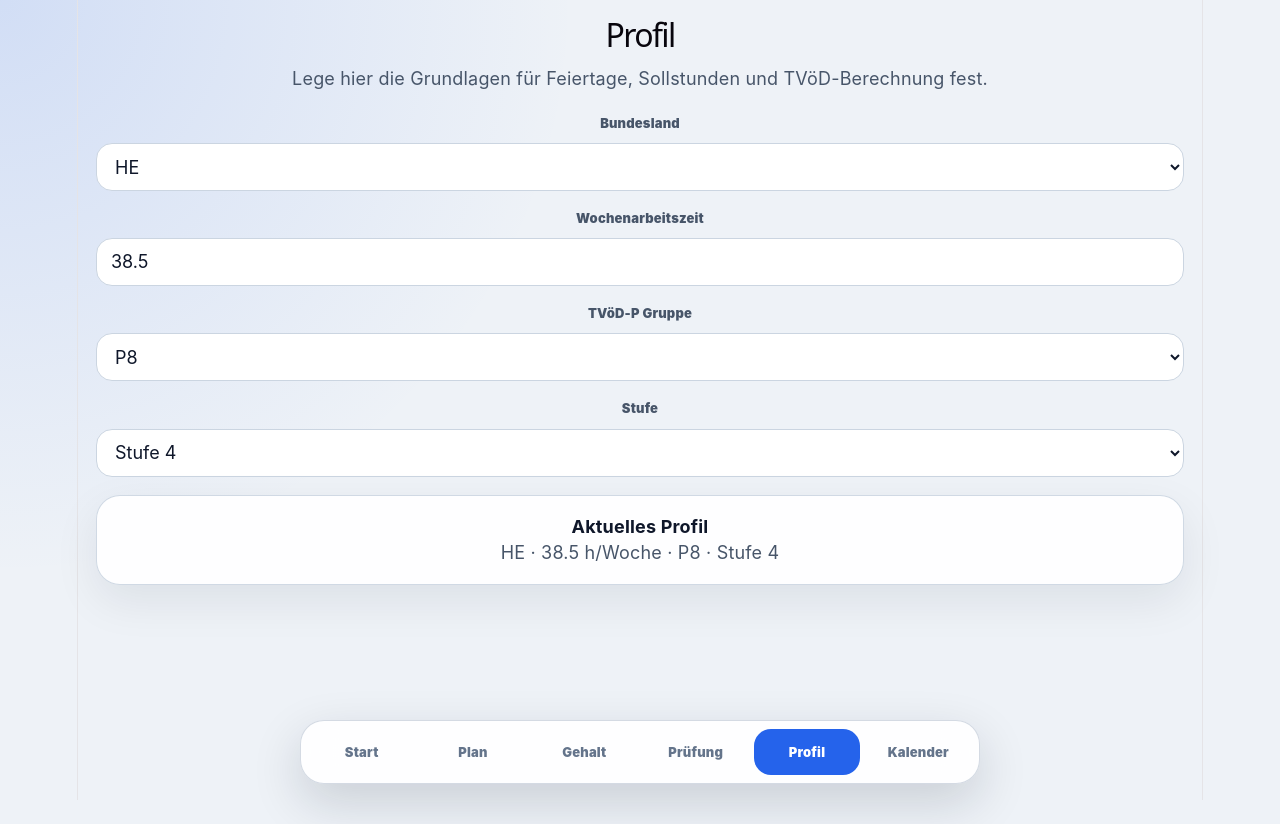
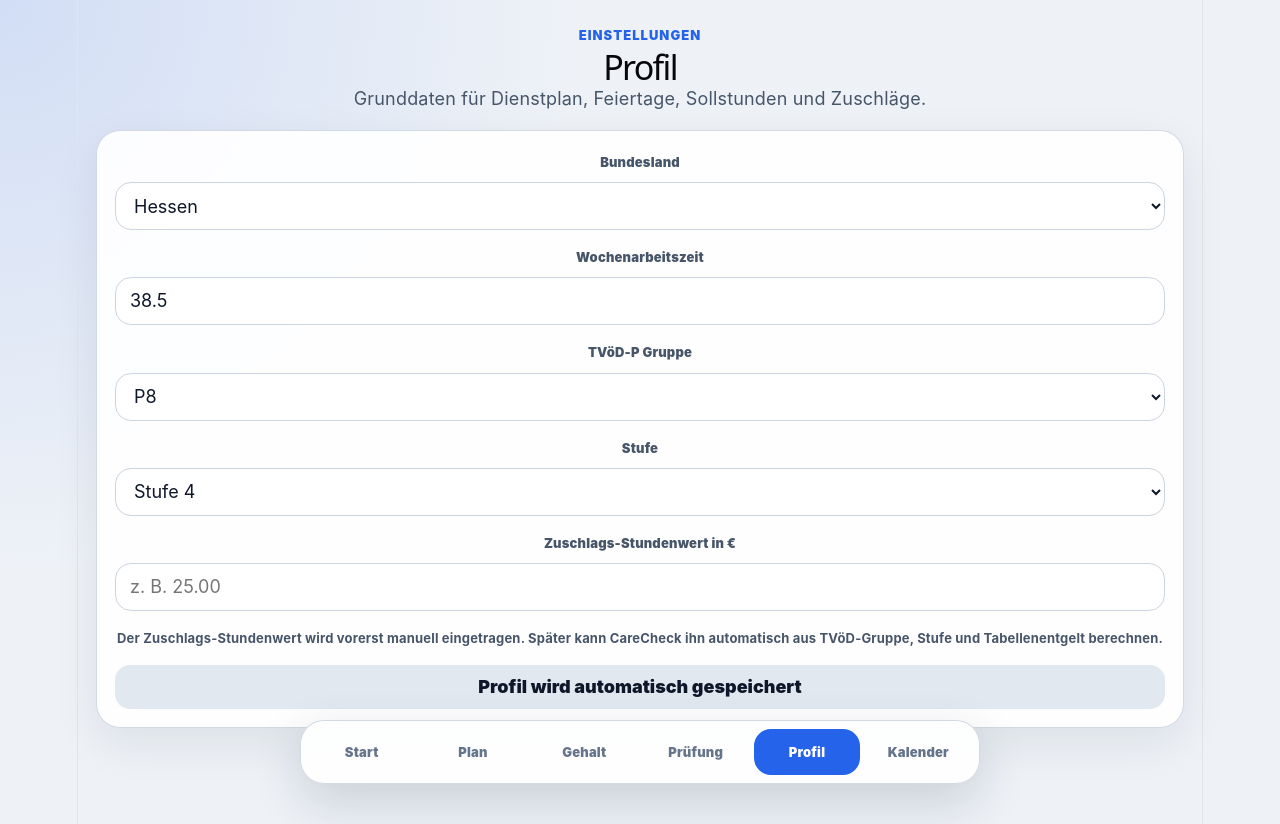
Before and after one commit to vladularu/carecheck-web, a React (Vite) app: page /profil in a window 1280 px wide. Before the commit the page ends 800 px from the top, so only its background shows below. Built offline with nearby package versions, Linux system fonts and the light colour scheme.

Commit message:
v0.9.7 Zuschlagsstundenwert im Profil hinterlegen

```diff
--- a/src/App.css
+++ b/src/App.css
@@ -811,3 +811,32 @@ a {
   font-weight: 700;
   opacity: 0.85;
 }
+
+.profile-helper {
+  margin: 0;
+  color: #64748b;
+  font-size: 13px;
+  font-weight: 700;
+}
+
+.shift-premium-row span {
+  display: grid;
+  gap: 2px;
+}
+
+.shift-premium-row small {
+  color: #9a3412;
+  font-size: 11px;
+  font-weight: 700;
+}
+
+.shift-premium-total {
+  display: flex;
+  justify-content: space-between;
+  gap: 10px;
+  padding-top: 8px;
+  border-top: 1px solid #fed7aa;
+  color: #7c2d12;
+  font-size: 14px;
+  font-weight: 950;
+}
--- a/src/components/calendar/DayDetails.tsx
+++ b/src/components/calendar/DayDetails.tsx
@@ -17,6 +17,7 @@ interface DayDetailsProps {
   shifts: Shift[];
   holiday: Holiday | null;
   federalState: FederalState;
+  baseHourlyRate?: number;
   onAddShift: (shift: Shift) => void;
   onUpdateShift: (shift: Shift) => void;
   onDeleteShift: (id: string) => void;
@@ -39,6 +40,7 @@ export default function DayDetails({
   shifts,
   holiday,
   federalState,
+  baseHourlyRate,
   onAddShift,
   onUpdateShift,
   onDeleteShift,
@@ -90,11 +92,19 @@ export default function DayDetails({
                       {shift.type !== "FREE" && (
                         <>
                           <div className="day-details-shift-meta">
-        <span>{formatTimeRange24(shift.startTime, shift.endTime)}</span>
+                            <span>
+                              {formatTimeRange24(
+                                shift.startTime,
+                                shift.endTime,
+                              )}
+                            </span>
                             <span>{calculateNetHours(shift)} h netto</span>
                           </div>
 
-      <ShiftPremiumSummary premium={premium} />
+                          <ShiftPremiumSummary
+                            premium={premium}
+                            baseHourlyRate={baseHourlyRate}
+                          />
                         </>
                       )}
 
--- a/src/components/calendar/ShiftPremiumSummary.tsx
+++ b/src/components/calendar/ShiftPremiumSummary.tsx
@@ -1,19 +1,40 @@
-import { calculatePremiumLines } from "../../services/calculation/premiumAmountCalculator";
+import {
+  calculatePremiumLines,
+  type PremiumLine,
+} from "../../services/calculation/premiumAmountCalculator";
 import type { ShiftPremiumHours } from "../../services/calculation/shiftPremiumCalculator";
 
 interface ShiftPremiumSummaryProps {
   premium: ShiftPremiumHours;
+  baseHourlyRate?: number;
 }
 
 function formatHours(value: number): string {
   return `${value} h`;
 }
 
+function formatEuro(value: number): string {
+  return new Intl.NumberFormat("de-DE", {
+    style: "currency",
+    currency: "EUR",
+  }).format(value);
+}
+
+function formatLineAmount(line: PremiumLine): string {
+  if (line.amount === null) {
+    return "€ offen";
+  }
+
+  return formatEuro(line.amount);
+}
+
 export default function ShiftPremiumSummary({
   premium,
+  baseHourlyRate,
 }: ShiftPremiumSummaryProps) {
   const result = calculatePremiumLines(premium, {
     holidayMode: "WITH_TIME_OFF",
+    baseHourlyRate,
   });
 
   if (result.lines.length === 0) {
@@ -23,27 +44,41 @@ export default function ShiftPremiumSummary({
   return (
     <div className="shift-premium-summary">
       <strong className="shift-premium-summary-title">
-        Zuschlagsgrundlage
+        Zuschlagsberechnung
       </strong>
 
       <div className="shift-premium-summary-grid">
         {result.lines.map((line) => (
           <div className="shift-premium-row" key={line.key}>
-            <span>{line.label}</span>
-            <strong>
-              {formatHours(line.hours)} × {line.percentage} %
-            </strong>
+            <span>
+              {line.label}
+              <small>
+                {formatHours(line.hours)} × {line.percentage} %
+              </small>
+            </span>
+
+            <strong>{formatLineAmount(line)}</strong>
           </div>
         ))}
       </div>
+
+      {result.totalAmount !== null && (
+        <div className="shift-premium-total">
+          <span>Summe Zuschläge</span>
+          <strong>{formatEuro(result.totalAmount)}</strong>
+        </div>
+      )}
 
       {premium.holidayNames.length > 0 && (
         <p>Feiertag: {premium.holidayNames.join(", ")}</p>
       )}
 
-      <p className="shift-premium-note">
-        Euro-Beträge folgen, sobald der TVöD-Stundenwert hinterlegt ist.
-      </p>
+      {!baseHourlyRate && (
+        <p className="shift-premium-note">
+          Euro-Beträge erscheinen, sobald im Profil ein Zuschlags-Stundenwert
+          eingetragen ist.
+        </p>
+      )}
     </div>
   );
 }
--- a/src/pages/Calendar.tsx
+++ b/src/pages/Calendar.tsx
@@ -108,6 +108,7 @@ export default function Calendar() {
   shifts={selectedShifts}
   holiday={selectedHoliday}
   federalState={profile.federalState}
+  baseHourlyRate={profile.premiumHourlyRate}
   onAddShift={addShift}
   onUpdateShift={updateShift}
   onDeleteShift={deleteShift}
--- a/src/pages/Profile.tsx
+++ b/src/pages/Profile.tsx
@@ -1,28 +1,26 @@
-import type {
-  FederalState,
-  PayGroup,
-  PayLevel,
-  UserProfile,
-} from "../types/index";
+import PageHeader from "../components/ui/PageHeader";
+import Card from "../components/ui/Card";
+import Button from "../components/ui/Button";
 import { useAppContext } from "../context/AppContext";
+import type { FederalState, PayGroup, PayLevel } from "../types/index";
 
-const federalStates: FederalState[] = [
-  "BW",
-  "BY",
-  "BE",
-  "BB",
-  "HB",
-  "HH",
-  "HE",
-  "MV",
-  "NI",
-  "NW",
-  "RP",
-  "SL",
-  "SN",
-  "ST",
-  "SH",
-  "TH",
+const federalStates: { value: FederalState; label: string }[] = [
+  { value: "BW", label: "Baden-Württemberg" },
+  { value: "BY", label: "Bayern" },
+  { value: "BE", label: "Berlin" },
+  { value: "BB", label: "Brandenburg" },
+  { value: "HB", label: "Bremen" },
+  { value: "HH", label: "Hamburg" },
+  { value: "HE", label: "Hessen" },
+  { value: "MV", label: "Mecklenburg-Vorpommern" },
+  { value: "NI", label: "Niedersachsen" },
+  { value: "NW", label: "Nordrhein-Westfalen" },
+  { value: "RP", label: "Rheinland-Pfalz" },
+  { value: "SL", label: "Saarland" },
+  { value: "SN", label: "Sachsen" },
+  { value: "ST", label: "Sachsen-Anhalt" },
+  { value: "SH", label: "Schleswig-Holstein" },
+  { value: "TH", label: "Thüringen" },
 ];
 
 const payGroups: PayGroup[] = [
@@ -43,36 +41,30 @@ const payLevels: PayLevel[] = [1, 2, 3, 4, 5, 6];
 export default function Profile() {
   const { profile, setProfile } = useAppContext();
 
-  function updateProfile<K extends keyof UserProfile>(
-    key: K,
-    value: UserProfile[K],
-  ) {
-    setProfile({
-      ...profile,
-      [key]: value,
-    });
-  }
-
   return (
     <section className="page">
-      <h1>Profil</h1>
-      <p>
-        Lege hier die Grundlagen für Feiertage, Sollstunden und
-        TVöD-Berechnung fest.
-      </p>
+      <PageHeader
+        eyebrow="Einstellungen"
+        title="Profil"
+        description="Grunddaten für Dienstplan, Feiertage, Sollstunden und Zuschläge."
+      />
 
+      <Card>
         <div className="form-grid">
           <label className="field">
             <span>Bundesland</span>
             <select
               value={profile.federalState}
               onChange={(event) =>
-              updateProfile("federalState", event.target.value as FederalState)
+                setProfile({
+                  ...profile,
+                  federalState: event.target.value as FederalState,
+                })
               }
             >
               {federalStates.map((state) => (
-              <option key={state} value={state}>
-                {state}
+                <option value={state.value} key={state.value}>
+                  {state.label}
                 </option>
               ))}
             </select>
@@ -82,11 +74,14 @@ export default function Profile() {
             <span>Wochenarbeitszeit</span>
             <input
               type="number"
+              min="1"
               step="0.1"
-            min="1"
               value={profile.weeklyHours}
               onChange={(event) =>
-              updateProfile("weeklyHours", Number(event.target.value))
+                setProfile({
+                  ...profile,
+                  weeklyHours: Number(event.target.value),
+                })
               }
             />
           </label>
@@ -96,11 +91,14 @@ export default function Profile() {
             <select
               value={profile.payGroup}
               onChange={(event) =>
-              updateProfile("payGroup", event.target.value as PayGroup)
+                setProfile({
+                  ...profile,
+                  payGroup: event.target.value as PayGroup,
+                })
               }
             >
               {payGroups.map((group) => (
-              <option key={group} value={group}>
+                <option value={group} key={group}>
                   {group}
                 </option>
               ))}
@@ -112,25 +110,51 @@ export default function Profile() {
             <select
               value={profile.payLevel}
               onChange={(event) =>
-              updateProfile("payLevel", Number(event.target.value) as PayLevel)
+                setProfile({
+                  ...profile,
+                  payLevel: Number(event.target.value) as PayLevel,
+                })
               }
             >
               {payLevels.map((level) => (
-              <option key={level} value={level}>
+                <option value={level} key={level}>
                   Stufe {level}
                 </option>
               ))}
             </select>
           </label>
+
+          <label className="field">
+            <span>Zuschlags-Stundenwert in €</span>
+            <input
+              type="number"
+              min="0"
+              step="0.01"
+              placeholder="z. B. 25.00"
+              value={profile.premiumHourlyRate ?? ""}
+              onChange={(event) =>
+                setProfile({
+                  ...profile,
+                  premiumHourlyRate:
+                    event.target.value === ""
+                      ? undefined
+                      : Number(event.target.value),
+                })
+              }
+            />
+          </label>
+
+          <p className="profile-helper">
+            Der Zuschlags-Stundenwert wird vorerst manuell eingetragen. Später
+            kann CareCheck ihn automatisch aus TVöD-Gruppe, Stufe und
+            Tabellenentgelt berechnen.
+          </p>
+
+          <Button type="button" variant="secondary">
+            Profil wird automatisch gespeichert
+          </Button>
         </div>
-
-      <div className="summary-card">
-        <strong>Aktuelles Profil</strong>
-        <p>
-          {profile.federalState} · {profile.weeklyHours} h/Woche ·{" "}
-          {profile.payGroup} · Stufe {profile.payLevel}
-        </p>
-      </div>
+      </Card>
     </section>
   );
 }
```
Also changed, not shown: src/types/index.ts (+9 -3 lines). Lines whose indentation alone changed are shown as unchanged.
